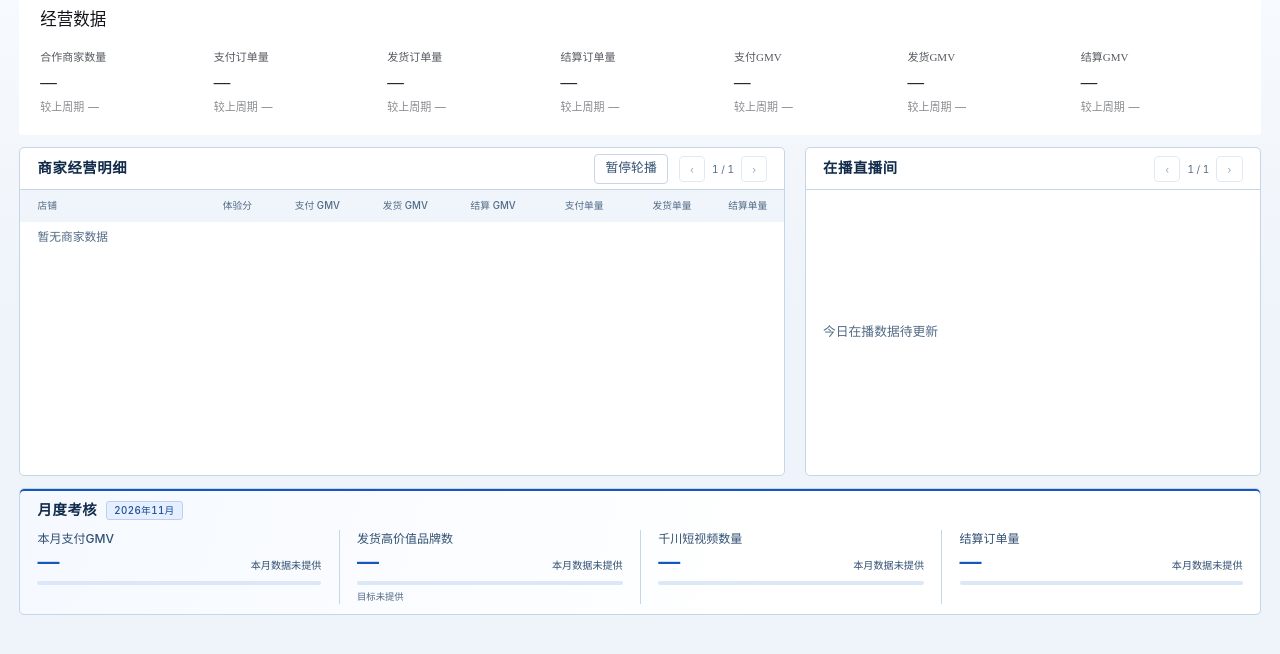
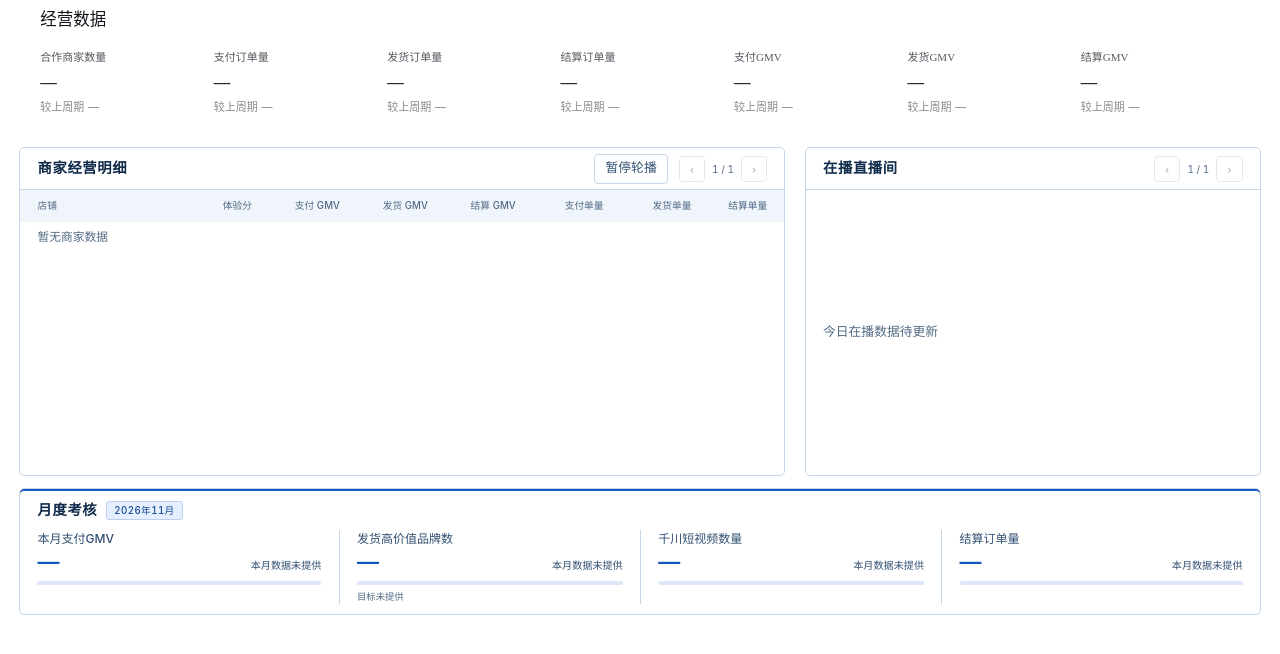
Before and after one commit to L-IV-VI-L/juguang-dashboard-v3-pages, a plain HTML site: page index.html in a window 1280 px wide. Shown: the part 132-786 px from the top of the page. Drawn offline with Linux system fonts and the light colour scheme; no server answers; a script that the page names is missing.

Commit message:
Refresh V3 dashboard

```diff
--- a/dashboard.css
+++ b/dashboard.css
@@ -1,6 +1,7 @@
 :root {
-  color-scheme: light;
-  --canvas: #eff4fa;
+  color-scheme: only light;
+  --canvas: #fff;
+  background-color: var(--canvas);
   --panel: #fff;
   --panel-raised: #e8f1ff;
   --ink: #112b4b;
@@ -30,7 +31,7 @@ button { font: inherit; }
   grid-template-rows: auto auto minmax(0, 1fr) auto;
   gap: .95rem;
   padding: 1rem var(--gutter);
-  background: linear-gradient(180deg, #f9fbff, var(--canvas) 55%);
+  background: var(--canvas);
 }
 .section-head, .pager { display: flex; align-items: center; }
 .masthead {
@@ -209,7 +210,7 @@ td small, .muted { color: var(--muted); }
   display: grid;
   grid-template-columns: minmax(0, 1fr);
   padding: .65rem var(--pad) .8rem;
-  background: linear-gradient(105deg, #f5f9ff, #fff 62%);
+  background: var(--panel);
   border: 1px solid var(--rule);
   box-shadow: inset 0 2px var(--accent);
   border-radius: 5px;
--- a/index.html
+++ b/index.html
@@ -3,9 +3,10 @@
 <head>
   <meta charset="utf-8">
   <meta name="viewport" content="width=device-width, initial-scale=1">
-  <meta name="theme-color" content="#123e83">
+  <meta name="color-scheme" content="only light">
+  <meta name="theme-color" content="#ffffff">
   <title>聚光传媒 · 服务商中台数据大屏</title>
-  <link rel="stylesheet" href="dashboard.css?v=widescreen-1">
+  <link rel="stylesheet" href="dashboard.css?v=white-canvas-1">
   <script defer src="snapshot.js"></script>
   <script defer src="monthly.js?v=video-target-1"></script>
   <script defer src="dashboard.js?v=widescreen-pages-1"></script>
```
